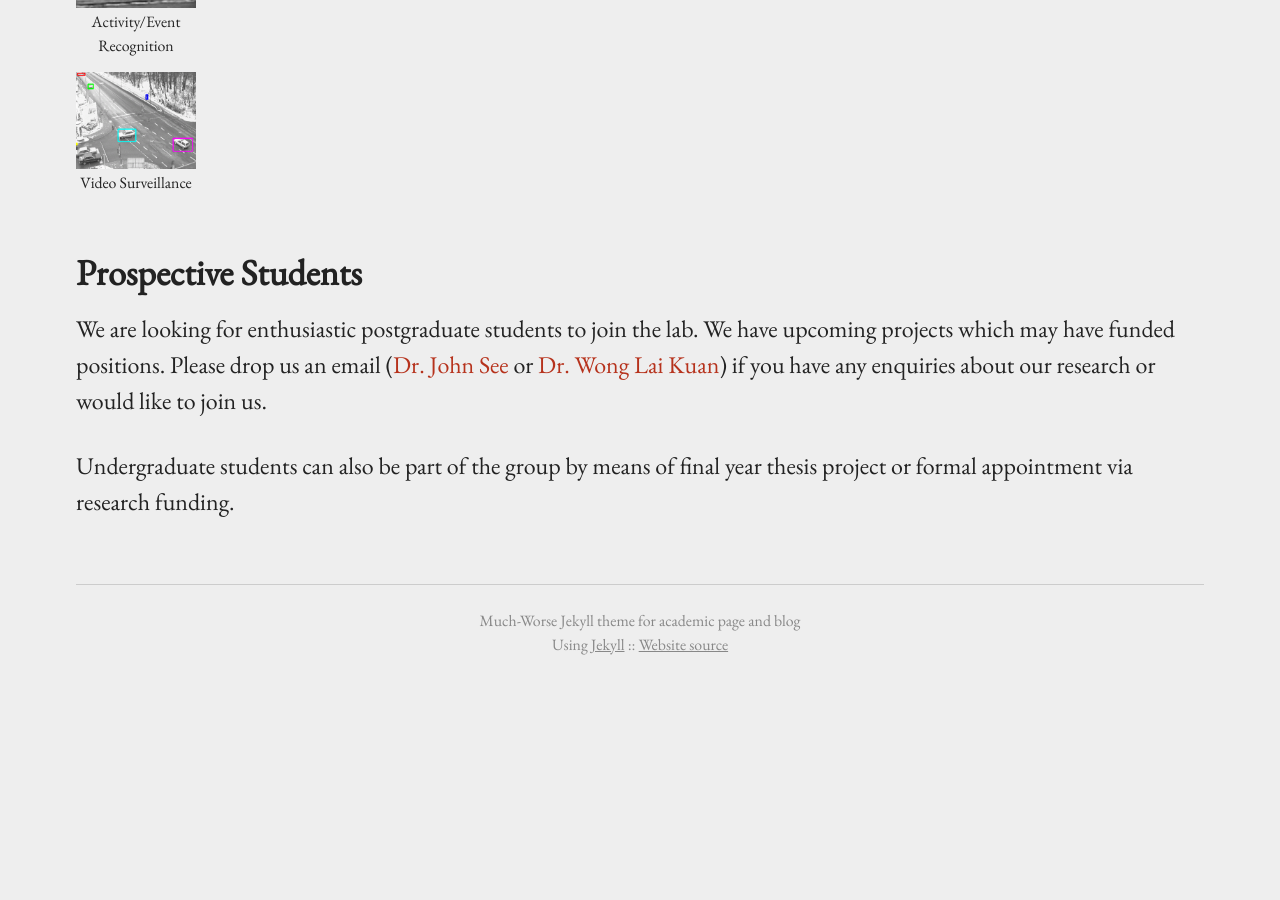
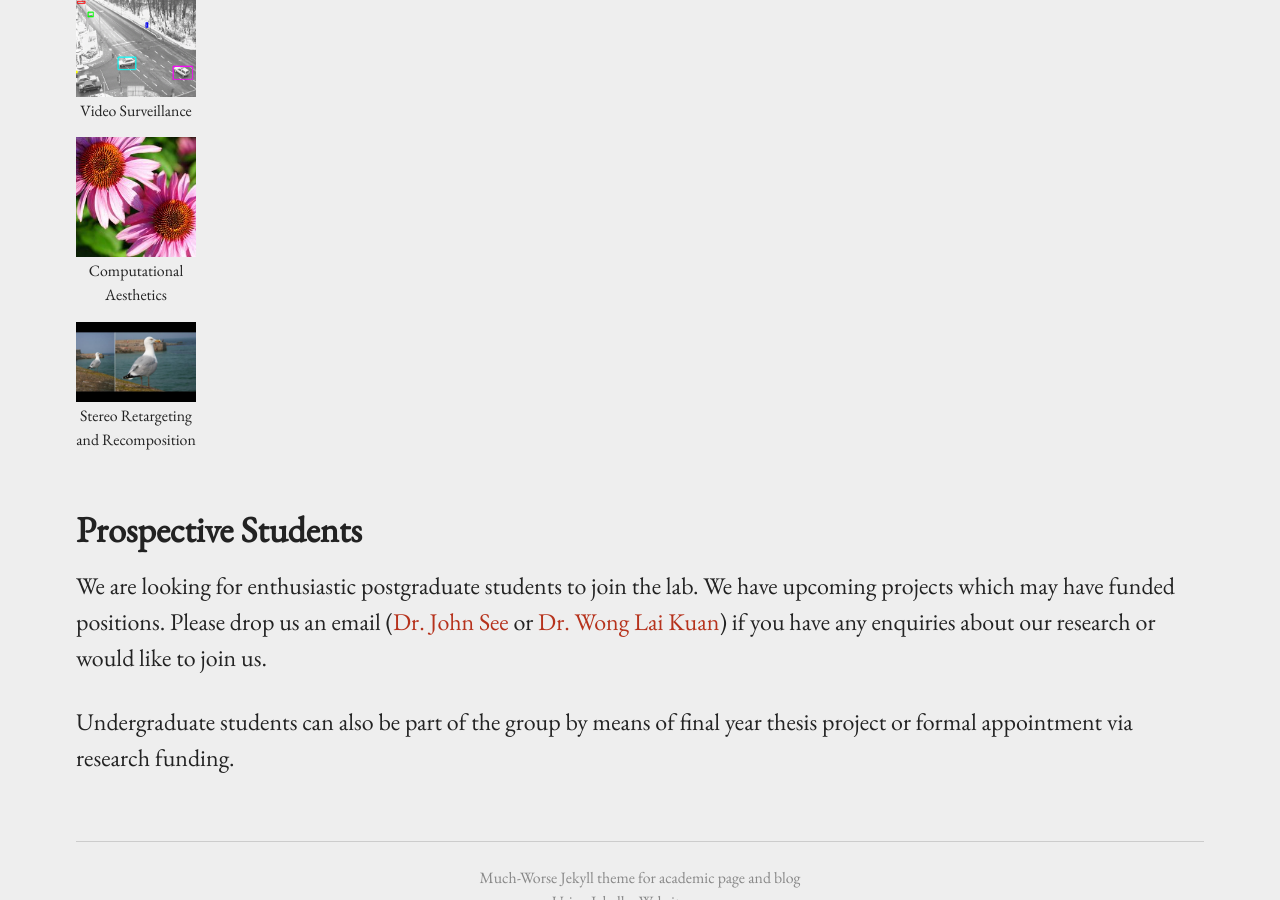
Before and after one commit to viprlab/viprlab.github.io, a Jekyll site: the page built from index.md, in a window 1280 px wide and 900 px high, scrolled down 766 px. Built offline with Jekyll 4.4.1, drawn with Linux system fonts in a browser that asks for light colours; before the commit the page ends 1446 px from its top, so only the background shows below that.

Commit message:
update front page content

```diff
--- a/css/main.css
+++ b/css/main.css
@@ -193,7 +193,7 @@ ul.listing li.listing-item a { color: #b6321c; }
 
 .captioned-img dt { margin: 0; }
 
-.captioned-img img { display: block; margin: auto auto; padding: 0; border: none; }
+.captioned-img img { display: inline-block; margin: auto auto; padding: 0; border: none; }
 
 .aligncenter { display: block; margin-left: auto; margin-right: auto; }
 
--- a/index.md
+++ b/index.md
@@ -3,8 +3,6 @@ layout: page
 title: About
 permalink: /
 ---
-
-{% include image.html url="images/photo.jpg" caption="" max_width="300px" align="right" %}
 
 Visual Processing (ViPr) Lab is a research lab under the Centre for Visual Computing, Multimedia University. It resides at AR4004 in the Faculty of Computing and Informatics (FCI).
 
@@ -15,6 +13,8 @@ Research in ViPr Lab focuses on the processing, analysis and understanding of vi
 We work on a wide variety of research areas, particularly in the following specific topics:
 {% include image.html url="images/activityrecog.jpg" caption="Activity/Event Recognition" max_width="120px"  %}
 {% include image.html url="images/surveillance.jpg" caption="Video Surveillance" max_width="120px"  %}
+{% include image.html url="images/aesthetics.jpg" caption="Computational Aesthetics" max_width="120px"  %}
+{% include image.html url="images/composition.jpg" caption="Stereo Retargeting and Recomposition" max_width="120px"  %}
 
 
 ## Prospective Students
```
Also changed, not shown: other parts of index.md (+2 -2 lines).
